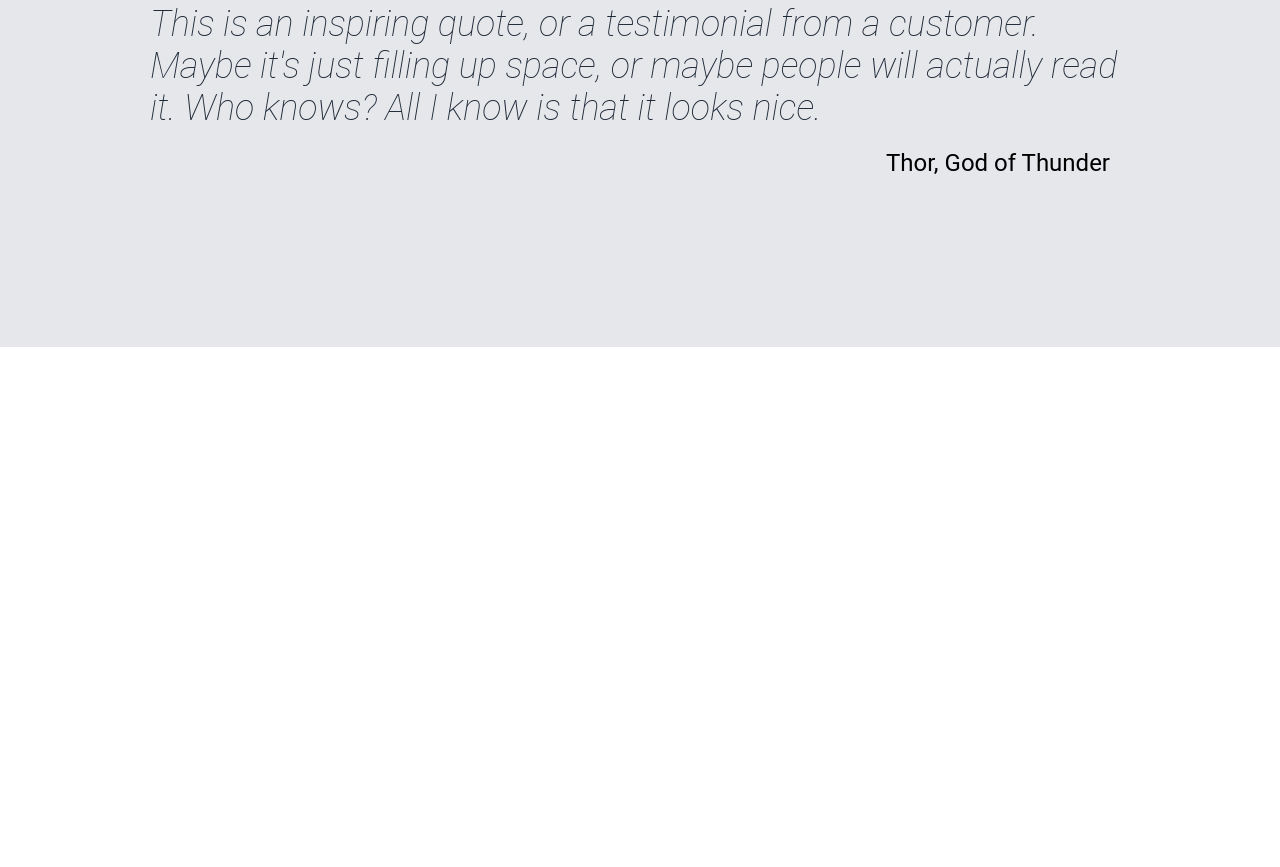
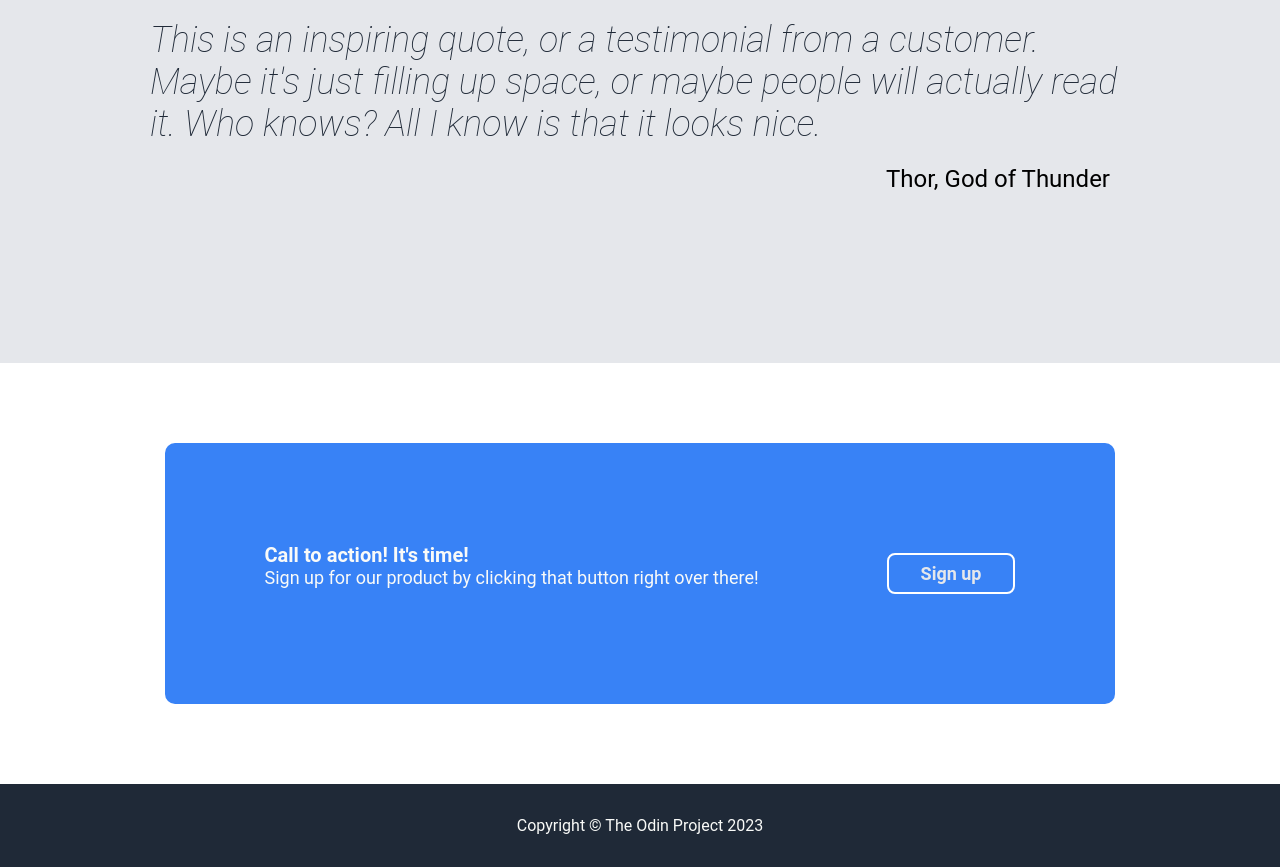
Before and after one commit to rob-carruthers/landing-page, a plain HTML site: page index.html in a window 1280 px wide. Shown: the part 986-1853 px from the top of the page. Before the commit the page ends 1333 px from the top, so only its background shows below. Drawn offline with Linux system fonts and the light colour scheme.

Commit message:
Add call to action and footer

```diff
--- a/index.html
+++ b/index.html
@@ -13,7 +13,7 @@
         <div class="herologo">
             <p>Header Logo</p>
         </div>
-        <ul class="herosecondary">
+        <ul class="secondary">
             <li>header link one</li>
             <li>header link two</li>
             <li>header link three</li>
@@ -23,7 +23,7 @@
     <div class="introduction-container">
         <div class="introduction">
             <div class="heromain">This website is awesome</div>
-            <div class="herosecondary">
+            <div class="secondary">
                 This website has some subtext that goes here under
                 the main title. It's a smaller font and the color is lower
                 contrast.
@@ -69,5 +69,21 @@
         </div>
     </div>
 
+    <div class="calltoaction-container">
+        <div class="calltoaction-box">
+            <div class="calltoaction-column">
+                <div class="calltoaction">Call to action! It's time!</div>
+                <div class="secondary">Sign up for our product by clicking that button right over there!</div>
+            </div>
+            <div class="button-container">
+                <button class="signup" id="whiteborder">Sign up</button>
+            </div>
+        </div>
+    </div>
+
+    <div class="footer">
+        <div class="copyright">Copyright © The Odin Project 2023</div>
+    </div>
+
 </body>
 </html>
--- a/style.css
+++ b/style.css
@@ -97,10 +97,11 @@ body {
     font-weight: 900;
 }
 
-.herosecondary {
+.secondary {
     display: flex;
     font-size: 18px;
     gap: 16px;
+    margin-bottom: 16px;
 }
 
 .signup {
@@ -141,6 +142,48 @@ body {
     padding: 20px;
 }
 
+
+.calltoaction-container {
+    display: flex;
+    justify-content: center;
+    align-items: center;
+    padding: 80px;
+}
+
+.button-container {
+    display: flex;
+    justify-content: center;
+    align-items: center;
+    flex-shrink: 0;
+}
+
+.calltoaction-box {
+    background: #3882f6;
+    border-radius: 10px;
+    display: flex;
+    color: #f9faf8;
+    padding: 100px;
+    gap: 128px;
+}
+
+.calltoaction {
+    font-size: 20px;
+    font-weight: bold;
+}
+
+.signup#whiteborder {
+    border: 2px solid white;
+}
+
+.footer {
+    display: flex;
+    background: #1f2937;
+    color: #f9faf8;
+    justify-content: center;
+    align-items: center;
+    padding: 32px;
+}
+
 a {
     text-decoration: none;
 }
```
